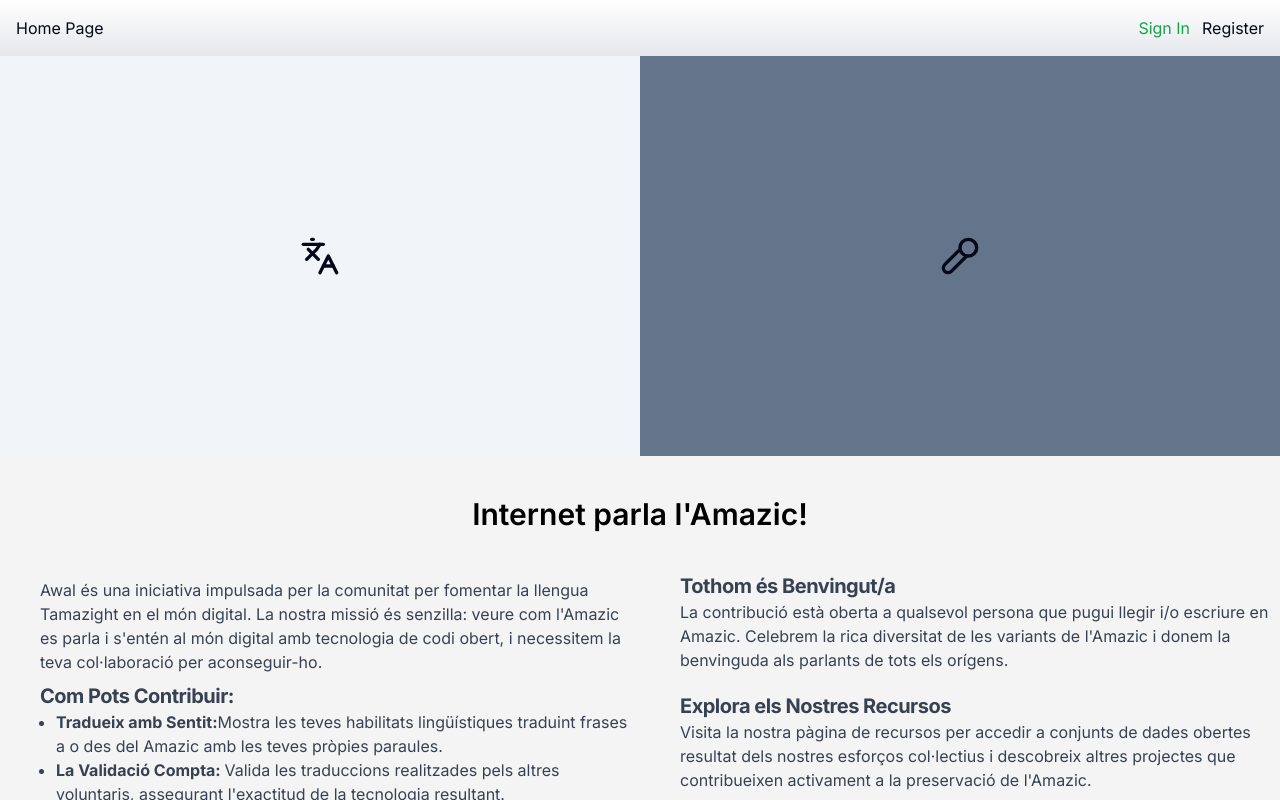
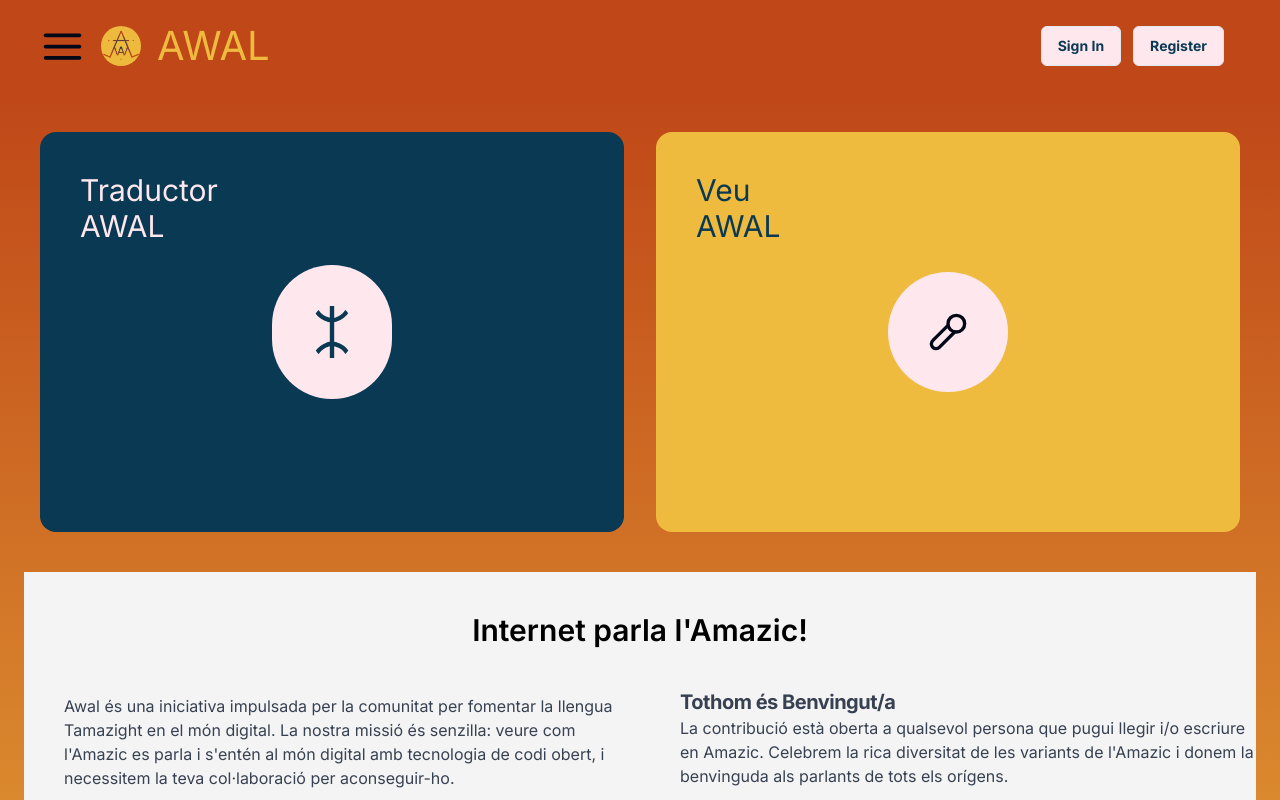
Before and after one commit to ppalladio/awal, a Next.js app in the folder 6-translator/: page / in a window 1280 px wide. Shown: the top 800 px of the page. Built offline with nearby package versions, Linux system fonts and the light colour scheme; no server answers.

Commit message:
style translation buttons

```diff
--- a/6-translator/app/(home)/components/Translation.tsx
+++ b/6-translator/app/(home)/components/Translation.tsx
@@ -1,5 +1,6 @@
 'use client';
 import { Languages, Mic2 } from 'lucide-react';
+import Image from 'next/image';
 import { useRouter } from 'next/navigation';
 
 const Translation = () => {
@@ -9,18 +10,41 @@ const Translation = () => {
         router.push('/translate');
     };
     return (
-        <div className="w-full ">
-            {/* translators */}
-
-            <div className="flex flex-row justify-center items-center w-full h-[50vh]">
+        <div className="w-full flex justify-center items-center h-[50vh] my-10">
+            <div className="flex justify-around items-center w-full h-full">
+                {/* Text Translation */}
                 <div
                     onClick={handleTextTranslation}
-                    className=" cursor-pointer	flex flex-row justify-center items-center bg-slate-100 w-full h-full hover:bg-green-100 transition duration-500"
+                    className="relative flex justify-center items-center bg-text-primary rounded-2xl px-20 py-13 cursor-pointer transition duration-500"
+                    style={{ width: 'calc(50% - 2rem)', height: '100%' }}
                 >
-                    <Languages className="h-10 w-10" />
+                    <h1 className="absolute top-10 left-10 text-3xl text-[#FFE7EE]">
+                        Traductor
+                        <br /> AWAL
+                    </h1>
+                    <div className="flex justify-center items-center rounded-full p-10 cursor-pointer transition duration-500 bg-[#FFE7EE]">
+                        <Image
+                            src={'/Icon/Translation.svg'}
+                            alt="Text Translation"
+                            width={40}
+                            height={40}
+                            className="rounded-full"
+                        />
+                    </div>
                 </div>
-                <div className="flex flex-row justify-center items-center bg-slate-500 w-full h-full hover:bg-green-100 transition duration-500">
-                    <Mic2 className="h-10 w-10" />
+
+                {/* Voice Translation */}
+                <div
+                    className="relative flex justify-center items-center bg-[#EFBB3F] rounded-2xl px-20 py-13 cursor-pointer transition duration-500"
+                    style={{ width: 'calc(50% - 2rem)', height: '100%' }}
+                >
+                    <h1 className="absolute top-10 left-10 text-3xl text-text-primary">
+                        Veu <br />
+                        AWAL
+                    </h1>
+                    <div className="flex justify-center items-center rounded-full p-10 cursor-pointer transition duration-500 bg-[#FFE7EE]">
+                        <Mic2 className="h-10 w-10 " />
+                    </div>
                 </div>
             </div>
         </div>
--- a/6-translator/app/globals.css
+++ b/6-translator/app/globals.css
@@ -6,6 +6,16 @@ html,
 body,
 :root {
     height: 100%;
+}
+
+/* google translate */
+
+#google_translate_element {
+    position: fixed;
+    top: 10px;
+    right: 50px;
+    width: 10px;
+    z-index: 1000; /* To ensure it's above other content */
 }
 @layer base {
     :root {
--- a/6-translator/app/layout.tsx
+++ b/6-translator/app/layout.tsx
@@ -7,6 +7,7 @@ import { ToastProvider } from '@/providers/ToastProvider';
 import ClientProvider from '@/providers/ClientProvider';
 import { i18n, Locale } from '@/lib/i18n.config';
 import { UserProvider } from '@/providers/UserInfoProvider';
+import GoogleTranslate from '@/components/GoogleTranslate';
 
 const inter = Inter({ subsets: ['latin'] });
 
@@ -31,6 +32,8 @@ export default function RootLayout({
         // lang={params.lang}
         >
             <body className={inter.className}>
+				<div className='px-6 bg-bg-gradient'>
+
                 <UserProvider>
                     <ClientProvider>
                         <SessionProviders>
@@ -38,10 +41,12 @@ export default function RootLayout({
                             <Navbar
                             // lang={params.lang}
                             />
+							{/* <GoogleTranslate/> */}
                             {children}
                         </SessionProviders>
                     </ClientProvider>
                 </UserProvider>
+				</div>
             </body>
         </html>
     );
--- /dev/null
+++ b/6-translator/app/types/google.d.ts
@@ -0,0 +1,7 @@
+declare global {
+    interface Window {
+        googleTranslateElementInit: () => void;
+        google: typeof google;
+    }
+}
+export {};
--- a/6-translator/components/ui/Navbar/Navbar.tsx
+++ b/6-translator/components/ui/Navbar/Navbar.tsx
@@ -1,20 +1,32 @@
-import Link from "next/link";
-import React from "react";
-import SignInButton from "./SignInButton";
-import getCurrentUser from "@/app/actions/get/getCurrentUser";
+import Link from 'next/link';
+import React from 'react';
+import SignInButton from './SignInButton';
+import getCurrentUser from '@/app/actions/get/getCurrentUser';
+import { AlignJustify } from 'lucide-react';
+import Image from 'next/image';
+import GoogleTranslate from '@/components/GoogleTranslate';
 
-export async function AppBar () {
+export async function AppBar() {
     const user = await getCurrentUser();
-	console.log(user)
+    console.log(user);
     return (
-    <header className="flex gap-4 p-4 bg-gradient-to-b from-white to-gray-200 shadow">
-      <Link className="transition-colors hover:text-blue-500" href={"/"}>
-        Home Page
+        <div>
+            <header className="flex flex-row items-center gap-4 p-4 ">
+                <AlignJustify size={45} />
+				<Image src={"/awal_logo.jpg"} width={40} height={40} alt='logo' className='rounded-full' />
+
+                <Link
+                    className="transition-colors text-text-accent text-[2.5rem] "
+                    href={'/'}
+                >
+                   AWAL
                 </Link>
 
                 <SignInButton />
+				<GoogleTranslate/>
             </header>
+        </div>
     );
-};
+}
 
 export default AppBar;
--- a/6-translator/components/ui/Navbar/SignInButton.tsx
+++ b/6-translator/components/ui/Navbar/SignInButton.tsx
@@ -3,7 +3,7 @@ import { signOut, useSession, signIn } from 'next-auth/react';
 import Link from 'next/link';
 import { Badge } from '../badge';
 import { useUser } from '@/providers/UserInfoProvider';
-
+import { Button } from '@/components/ui/button';
 const SignInButton = () => {
     const { data: session } = useSession();
     const { user } = useUser();
@@ -11,27 +11,42 @@ const SignInButton = () => {
     console.log(session?.user);
     if (session && session.user) {
         return (
-            <div className="flex gap-4 ml-auto">
-                <Link href={'/settings'}>Settings</Link>
-                <p className="text-sky-600">{session.user.name}</p>
+            <div className="flex flex-row items-center justify-between gap-4 ml-auto">
+                <Button
+                    variant={'outline'}
+                    className="text-text-primary font-bold "
+                >
+                    <Link href={'/settings'}>Settings</Link>
+                </Button>
+                <p className="text-text-primary">{session.user.name}</p>
                 <Badge className="px-3 py-1">{`Contribution Score : ${
                     session.user.score || 0
                 }`}</Badge>
-                <button
+                <Button
+                    variant={'outline'}
                     onClick={() => signOut({ callbackUrl: '/' })}
-                    className="text-red-600"
+                    className="text-text-accent font-bold "
                 >
                     Sign Out
-                </button>
+                </Button>
             </div>
         );
     }
     return (
         <div className="flex flex-row space-x-3 ml-auto">
-            <button onClick={() => signIn()} className="text-green-600 ml-auto">
+            <Button
+                variant={'outline'}
+                onClick={() => signIn()}
+                className="text-text-primary font-bold bg-[#FFE7EE]  ml-auto"
+            >
                 Sign In
-            </button>
-            <Link href={'/register'}>Register</Link>
+            </Button>
+            <Button
+                variant={'outline'}
+                className="text-text-primary font-bold  bg-[#FFE7EE]"
+            >
+                <Link href={'/register'}>Register</Link>
+            </Button>
         </div>
     );
 };
```
Also changed, not shown: 6-translator/app/(home)/layout.tsx (+2 -7 lines), 6-translator/tailwind.config.js (+40 -33 lines), 6-translator/public/Icon/Translation.svg (added). Lines whose indentation alone changed are shown as unchanged.
